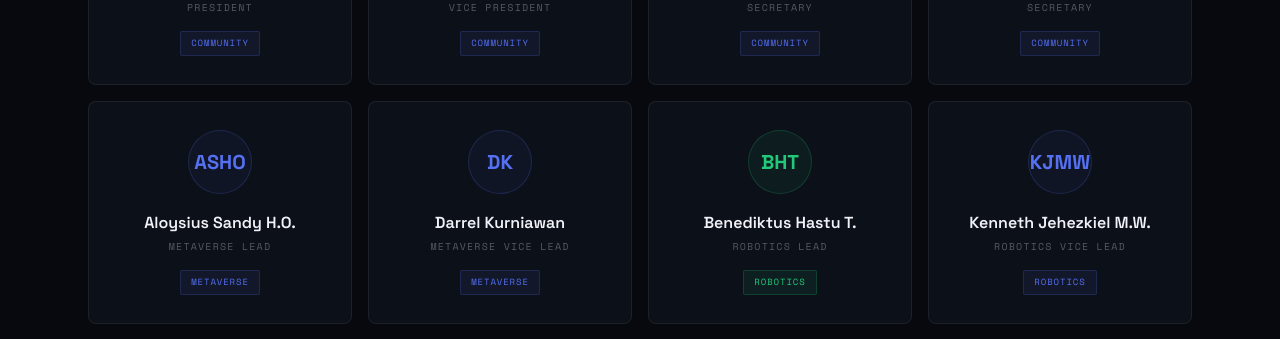
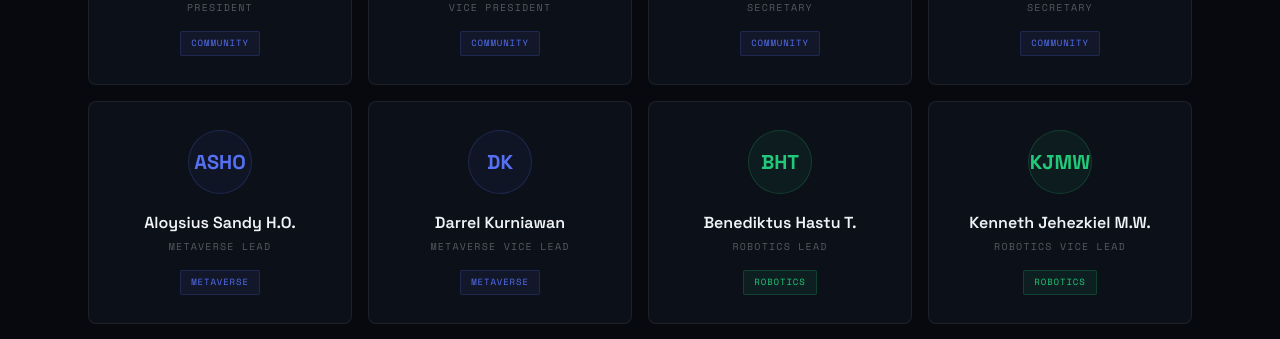
Before and after one commit to elitcx/utech-website, a React (Vite) app: page /about in a window 1280 px wide. Shown: the part 3180-3519 px from the top of the page. Built offline with nearby package versions, Linux system fonts and the light colour scheme.

Commit message:
color change in about section

```diff
--- a/src/pages/About.jsx
+++ b/src/pages/About.jsx
@@ -24,7 +24,7 @@ const TEAM = [
   { name:'Aloysius Sandy H.O.',  role:'Metaverse Lead',    div:'Metaverse',   color:'#5570f1', initials:'ASHO', img:null },
   { name:'Darrel Kurniawan',  role:'Metaverse Vice Lead', div:'Metaverse',color:'#5570f1', initials:'DK', img:null },
   { name:'Benediktus Hastu T.',   role:'Robotics Lead',   div:'Robotics',  color:'#22c97a', initials:'BHT', img:null },
-  { name:'Kenneth Jehezkiel M.W.',  role:'Robotics Vice Lead',  div:'Robotics',  color:'#5570f1', initials:'KJMW', img:null },
+  { name:'Kenneth Jehezkiel M.W.',  role:'Robotics Vice Lead',  div:'Robotics',  color:'#22c97a', initials:'KJMW', img:null },
   { name:'Carlos Keiran I.',  role:'3D Printing Lead',  div:'3D Printing',  color:'#f5a232', initials:'CKI', img:null },
   { name:'Michael Satrio B.',  role:'3D Printing Vice Lead',  div:'3D Printing',  color:'#f5a232', initials:'MSB', img:null },
 ];
```
